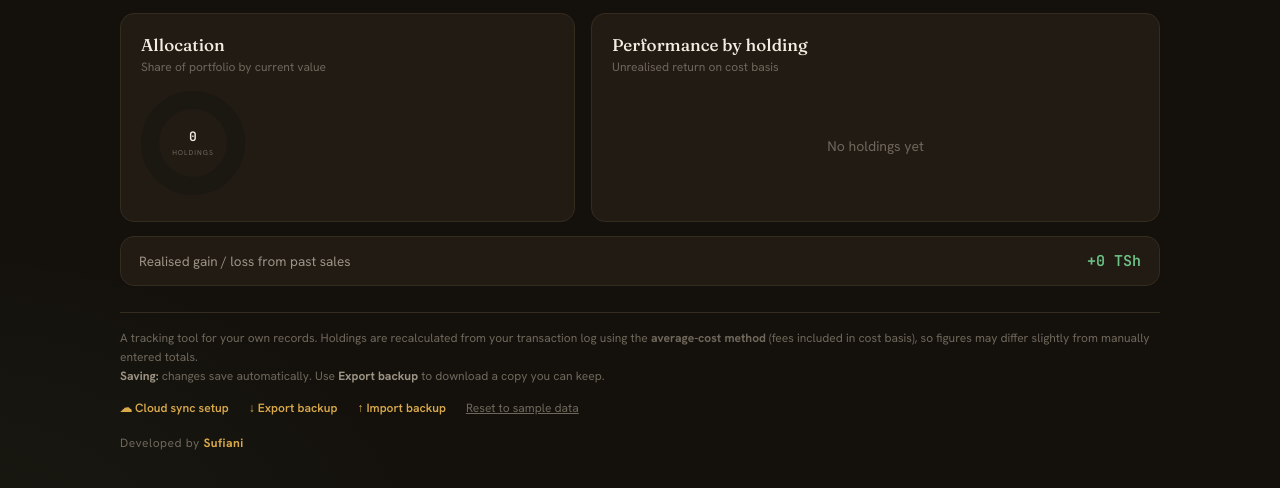
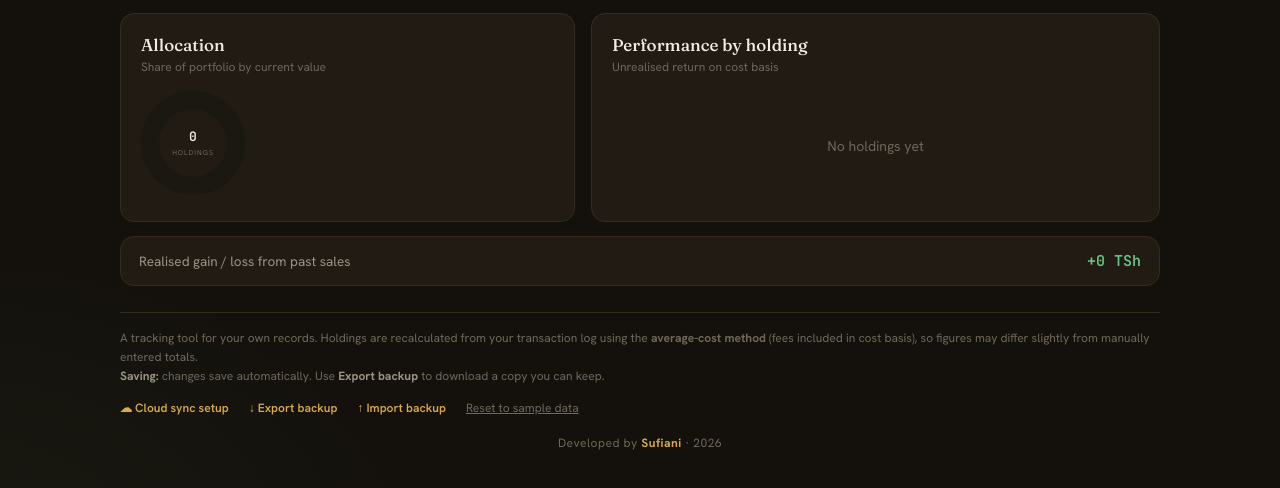
Before and after one commit to sufiani11/SufianiPortifolioTracker, a plain HTML site: page index.html in a window 1280 px wide. Shown: the part 264-752 px from the top of the page. Drawn offline with Linux system fonts and the light colour scheme.

Commit message:
Update index.html

```diff
--- a/index.html
+++ b/index.html
@@ -254,8 +254,8 @@
       <button class="reset" id="resetBtn">Reset to sample data</button>
       <input type="file" id="importFile" accept="application/json,.json" hidden>
     </div>
-     <div style="margin-top:16px;color:var(--faint);font-size:12px;letter-spacing:.04em">
-      Developed by <b style="color:var(--gold)">Sufiani</b>
+     <div style="margin-top:16px;text-align:center;color:var(--faint);font-size:12px;letter-spacing:.04em">
+      Developed by <a href="mailto:iddisufiani11@gmail.com" style="color:var(--gold);text-decoration:none;font-weight:700">Sufiani</a> · 2026
     </div>
   </div>
 </div>
```
